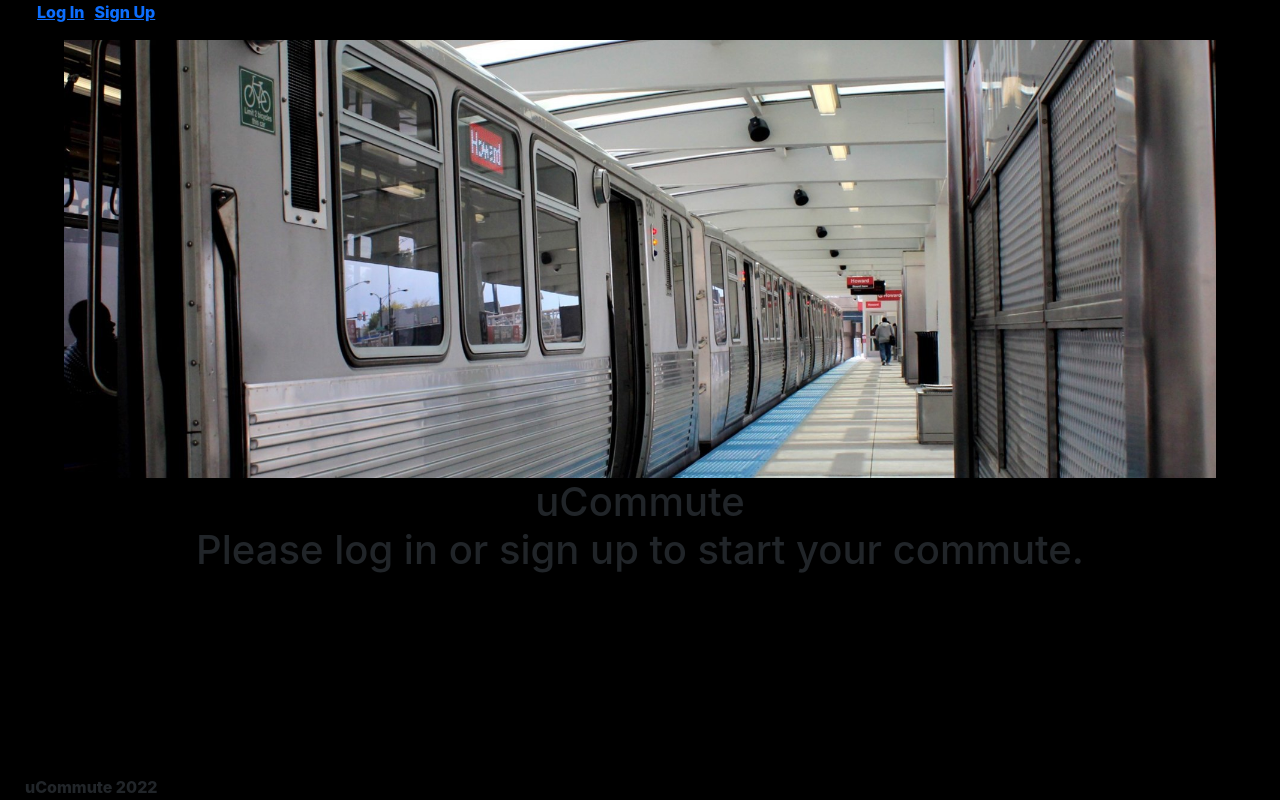
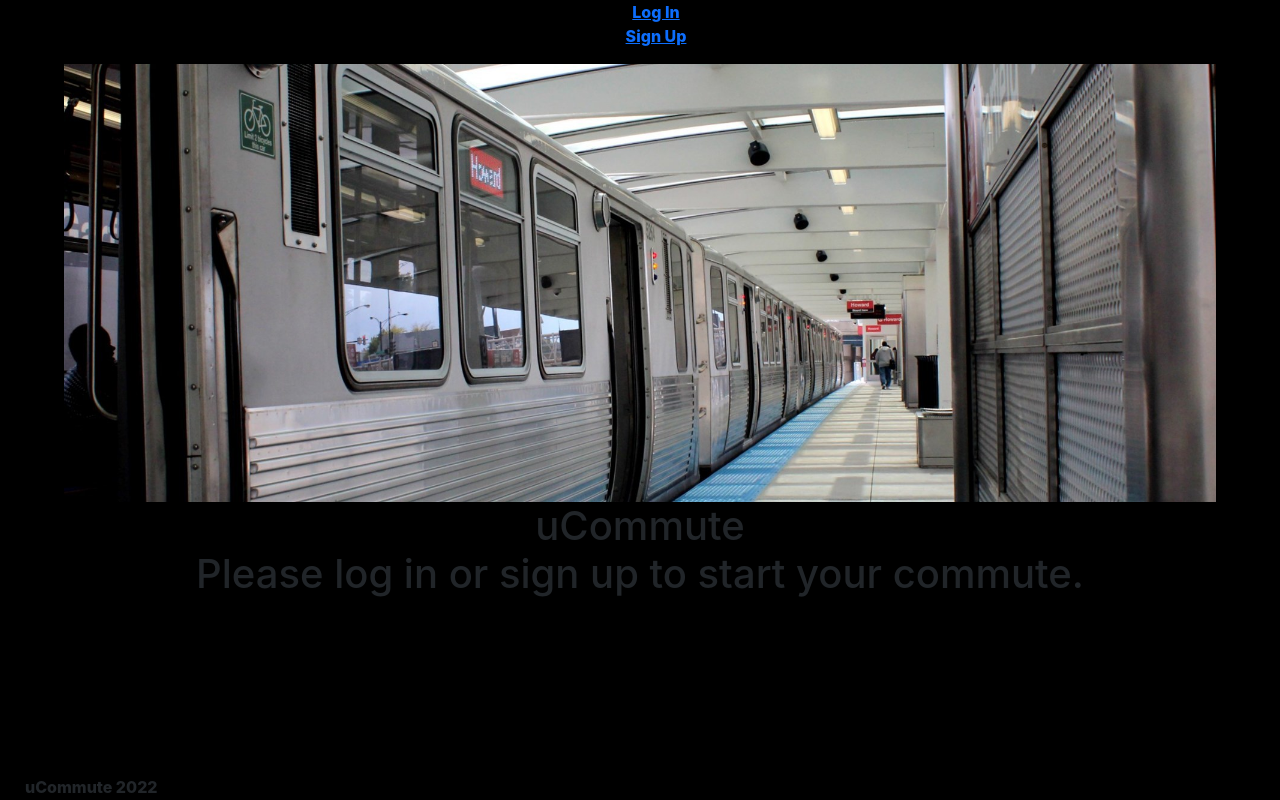
Before and after one commit to jurgenstevens/ucommute-front, a React (Create React App) app: page / in a window 1280 px wide. Built offline with nearby package versions, Linux system fonts and the light colour scheme; no server answers.

Commit message:
Center login and signup links.

```diff
--- a/public/styles/style.css
+++ b/public/styles/style.css
@@ -10,9 +10,16 @@ ul {
   list-style-type: none;
 }
 
+.auth-navbar {
+  text-align: center;
+}
+
 .navbar-links {
+  text-align: center;
+}
+
+.navbar-links > ul > li {
   display: inline;
-  padding: 5px;
 }
 
 .landing {
--- a/src/components/NavBar/NavBar.jsx
+++ b/src/components/NavBar/NavBar.jsx
@@ -4,8 +4,8 @@ const NavBar = ({ user, handleLogout }) => {
   return (
     <>
       {user ?
-        <nav>
-          <ul className='navbar-list'>
+        <nav className='navbar-list'>
+          <ul>
             <li className='navbar-links'>{user.name}'s Commute</li>
             <li className='navbar-links'><Link to="/addTrip">Create Trip</Link></li>
             <li className='navbar-links'><Link to="/stops">Arrival Times</Link></li>
@@ -15,7 +15,7 @@ const NavBar = ({ user, handleLogout }) => {
           </ul>
         </nav>
       :
-        <nav>
+        <nav className='auth-navbar'>
           <ul>
             <li className='navbar-links'><Link to="/login">Log In</Link></li>
             <li className='navbar-links'><Link to="/signup">Sign Up</Link></li>
```
